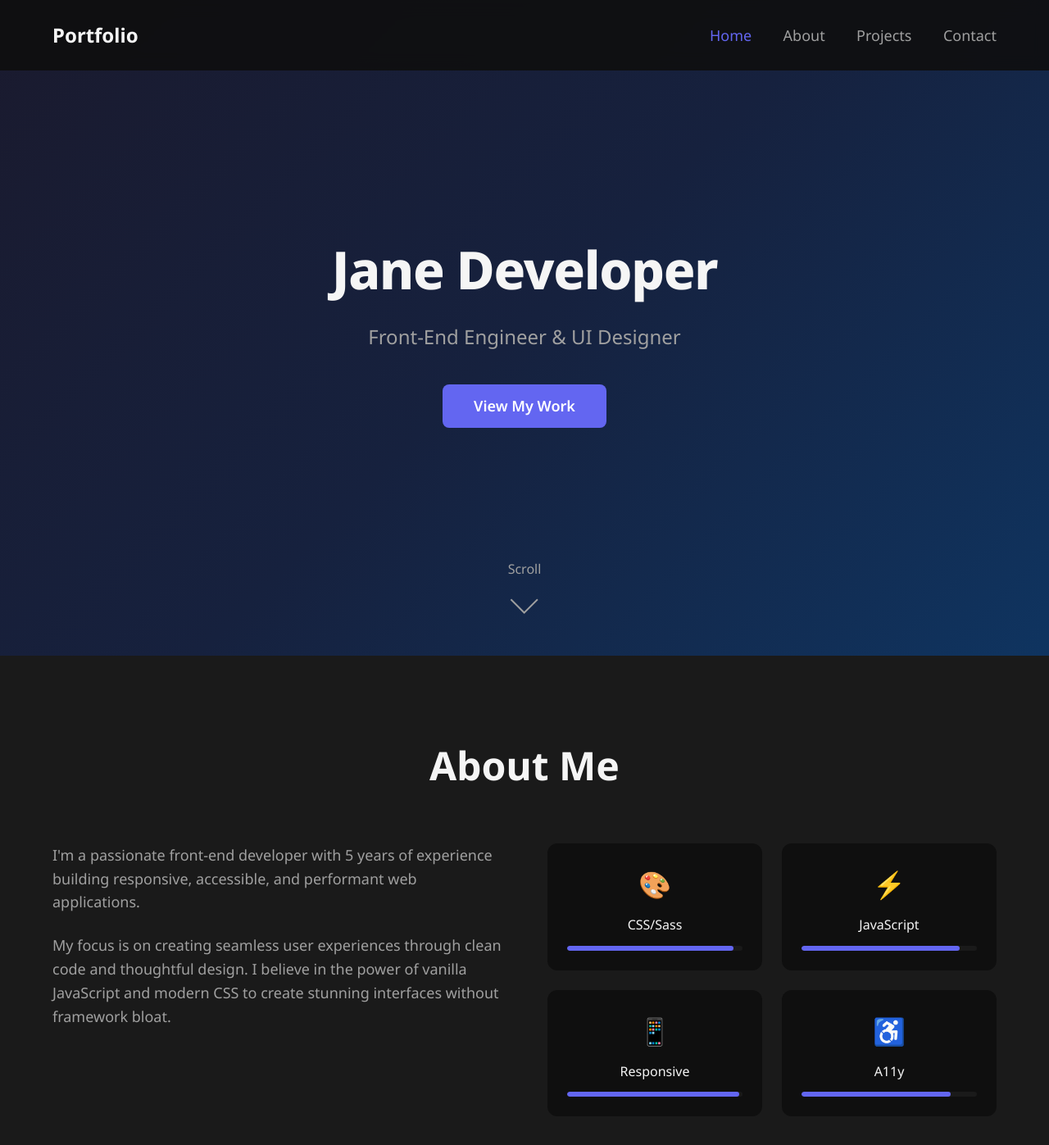
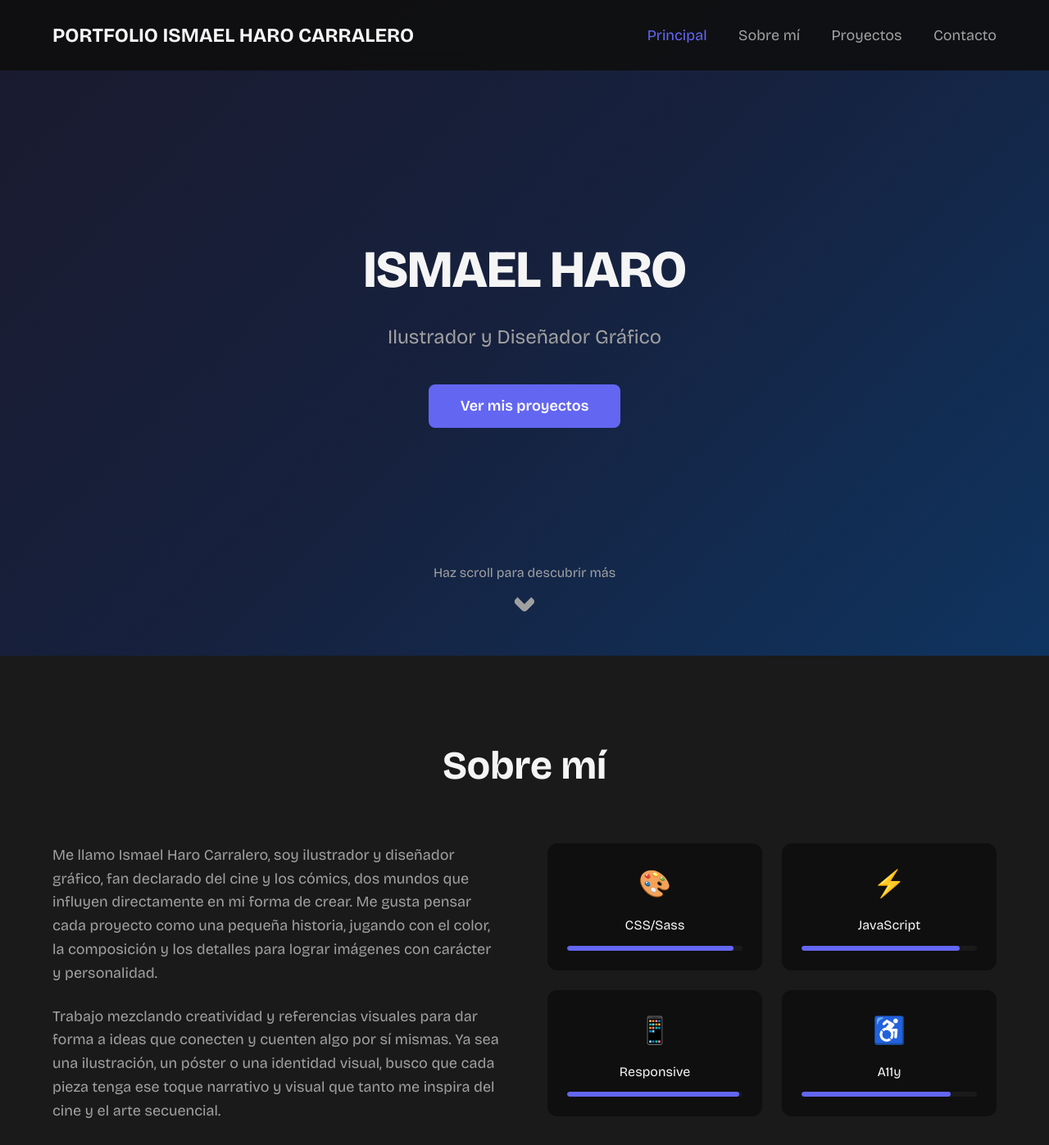
Before and after one commit to Leamsi2610/Portfolio-Ismael-Haro-Carralero, a plain HTML site: page index.html in a window 1280 px wide. Shown: the top 1397 px of the page at 82% size. Drawn offline with nearby package versions, Linux system fonts and the light colour scheme.

Commit message:
Avance Proyecto 1

```diff
--- a/assets/css/layout.css
+++ b/assets/css/layout.css
@@ -112,7 +112,7 @@
  */
 @supports not (animation-timeline: scroll()) {
   .parallax-bg {
-		background-attachment: fixed;  /* Classic parallax technique */
+    background-attachment: fixed; /* Classic parallax technique */
   }
 }
 
@@ -150,22 +150,10 @@
 }
 
 .scroll-arrow {
-	width: 24px;
-	height: 24px;
-	border-right: 2px solid currentColor;
-	border-bottom: 2px solid currentColor;
+  width: 20px;
+  height: 20px;
+  border-right: 8px solid currentColor;
+  border-bottom: 8px solid currentColor;
   transform: rotate(45deg);
-	animation: bounce 2s infinite;
+  border-radius: 5px;
 }
-
-@keyframes bounce {
-	0%, 20%, 50%, 80%, 100% {
-		transform: rotate(45deg) translateY(0);
-	}
-	40% {
-		transform: rotate(45deg) translateY(10px);
-	}
-	60% {
-		transform: rotate(45deg) translateY(5px);
-	}
-}
--- a/assets/css/navigation.css
+++ b/assets/css/navigation.css
@@ -16,7 +16,7 @@
   display: flex;
   justify-content: space-between;
   align-items: center;
-	width: min(90%, 1200px);
+  width: min(90%, 1500px);
   margin-inline: auto;
 }
 
--- a/assets/css/theme.css
+++ b/assets/css/theme.css
@@ -52,14 +52,26 @@
 	 * Scale ratio: ~1.125 (Major Second) — subtle but professional
 	 * Each step is roughly 12.5% larger than the previous
 	 */
-	--text-xs: clamp(0.75rem, 0.7rem + 0.25vw, 0.875rem);    /* 12px → 14px */
-	--text-sm: clamp(0.875rem, 0.8rem + 0.375vw, 1rem);      /* 14px → 16px */
-	--text-base: clamp(1rem, 0.9rem + 0.5vw, 1.125rem);      /* 16px → 18px (body text) */
-	--text-lg: clamp(1.125rem, 1rem + 0.625vw, 1.25rem);     /* 18px → 20px */
-	--text-xl: clamp(1.25rem, 1.1rem + 0.75vw, 1.5rem);      /* 20px → 24px */
-	--text-2xl: clamp(1.5rem, 1.25rem + 1.25vw, 2rem);       /* 24px → 32px */
-	--text-3xl: clamp(2rem, 1.5rem + 2.5vw, 3rem);           /* 32px → 48px (section titles) */
-	--text-4xl: clamp(2.5rem, 1.75rem + 3.75vw, 4rem);       /* 40px → 64px (hero headline) */
+  --text-xs: clamp(0.75rem, 0.7rem + 0.25vw, 0.875rem); /* 12px → 14px */
+  --text-sm: clamp(0.875rem, 0.8rem + 0.375vw, 1rem); /* 14px → 16px */
+  --text-base: clamp(
+    1rem,
+    0.9rem + 0.5vw,
+    1.125rem
+  ); /* 16px → 18px (body text) */
+  --text-lg: clamp(1.125rem, 1rem + 0.625vw, 1.25rem); /* 18px → 20px */
+  --text-xl: clamp(1.25rem, 1.1rem + 0.75vw, 1.5rem); /* 20px → 24px */
+  --text-2xl: clamp(1.5rem, 1.25rem + 1.25vw, 2rem); /* 24px → 32px */
+  --text-3xl: clamp(
+    2rem,
+    1.5rem + 2.5vw,
+    3rem
+  ); /* 32px → 48px (section titles) */
+  --text-4xl: clamp(
+    2.5rem,
+    1.75rem + 3.75vw,
+    4rem
+  ); /* 40px → 64px (hero headline) */
 
   /*
 	 * FONT FAMILY TOKENS
@@ -67,9 +79,9 @@
 	 * value when referencing the token to remain resilient in older setups.
 	 */
   /* ===== TYPOGRAPHY ===== */
-    --font-sans: 'Noto Sans', sans-serif;
-    --font-serif: 'Garamond', serif;
-    --font-mono: 'Ubuntu Mono', monospace;
+  --font-sans: "Bricolage Grotesque", sans-serif;
+  --font-sans-2:
+  --font-mono: "Ubuntu Mono", monospace;
 
   /*
 	 * FLUID SPACING SCALE
@@ -79,12 +91,16 @@
 	 *
 	 * Use these for margins, paddings, and gaps — NOT for widths!
 	 */
-	--space-xs: clamp(0.25rem, 0.2rem + 0.25vw, 0.5rem);     /* 4px → 8px */
-	--space-sm: clamp(0.5rem, 0.4rem + 0.5vw, 0.75rem);      /* 8px → 12px */
-	--space-md: clamp(1rem, 0.8rem + 1vw, 1.5rem);           /* 16px → 24px */
-	--space-lg: clamp(1.5rem, 1.2rem + 1.5vw, 2.5rem);       /* 24px → 40px */
-	--space-xl: clamp(2rem, 1.5rem + 2.5vw, 4rem);           /* 32px → 64px */
-	--space-2xl: clamp(3rem, 2rem + 5vw, 6rem);              /* 48px → 96px (section padding) */
+  --space-xs: clamp(0.25rem, 0.2rem + 0.25vw, 0.5rem); /* 4px → 8px */
+  --space-sm: clamp(0.5rem, 0.4rem + 0.5vw, 0.75rem); /* 8px → 12px */
+  --space-md: clamp(1rem, 0.8rem + 1vw, 1.5rem); /* 16px → 24px */
+  --space-lg: clamp(1.5rem, 1.2rem + 1.5vw, 2.5rem); /* 24px → 40px */
+  --space-xl: clamp(2rem, 1.5rem + 2.5vw, 4rem); /* 32px → 64px */
+  --space-2xl: clamp(
+    3rem,
+    2rem + 5vw,
+    6rem
+  ); /* 48px → 96px (section padding) */
 
   /*
 	 * COLOR PALETTE
@@ -92,12 +108,12 @@
 	 * Dark theme with indigo accent. Limited palette = cohesive design.
 	 * Semantic naming (bg, text, accent) makes colors self-documenting.
 	 */
-	--color-bg: #0f0f0f;              /* Near-black background */
-	--color-bg-alt: #1a1a1a;          /* Slightly lighter for depth/sections */
-	--color-text: #f5f5f5;            /* Off-white for readability (not pure white) */
-	--color-text-muted: #a0a0a0;      /* Subdued text for secondary content */
-	--color-accent: #6366f1;          /* Indigo — primary brand color */
-	--color-accent-hover: #818cf8;    /* Lighter indigo for hover states */
+  --color-bg: #0f0f0f; /* Near-black background */
+  --color-bg-alt: #1a1a1a; /* Slightly lighter for depth/sections */
+  --color-text: #f5f5f5; /* Off-white for readability (not pure white) */
+  --color-text-muted: #a0a0a0; /* Subdued text for secondary content */
+  --color-accent: #6366f1; /* Indigo — primary brand color */
+  --color-accent-hover: #818cf8; /* Lighter indigo for hover states */
 
   /*
 	 * ANIMATION TOKENS
@@ -109,6 +125,6 @@
 	 * - Fast start (0.22, 1)
 	 * - Smooth deceleration (0.36, 1)
 	 */
-	--ease-out: cubic-bezier(0.22, 1, 0.36, 1);  /* "Power2.out" equivalent */
-	--duration-normal: 0.6s;                      /* Default animation duration */
+  --ease-out: cubic-bezier(0.22, 1, 0.36, 1); /* "Power2.out" equivalent */
+  --duration-normal: 0.6s; /* Default animation duration */
 }
--- a/index.html
+++ b/index.html
@@ -1,13 +1,14 @@
 <!DOCTYPE html>
 <html lang="en">
   <head>
-    <meta charset="UTF-8">
-    <meta name="viewport" content="width=device-width, initial-scale=1.0">
+    <meta charset="UTF-8" />
+    <meta name="viewport" content="width=device-width, initial-scale=1.0" />
     <title>Document</title>
-    <link href="https://fonts.googleapis.com/css2?family=Noto+Sans:ital,wght@0,100..900;1,100..900&display=swap" rel="stylesheet">
-    <link href="https://fonts.googleapis.com/css2?family=EB+Garamond:ital,wght@0,400..800;1,400..800&display=swap" rel="stylesheet">
-    <link href="https://fonts.googleapis.com/css2?family=Ubuntu+Mono:ital,wght@0,400;0,700;1,400;1,700&display=swap" rel="stylesheet">
-    <link rel="stylesheet" href="./assets/css/index.css">
+    <link
+      href="https://fonts.googleapis.com/css2?family=Bricolage+Grotesque:opsz,wght@12..96,200..800&display=swap"
+      rel="stylesheet"
+    />
+    <link rel="stylesheet" href="./assets/css/index.css" />
     <script src="./assets/js/main.js" defer></script>
   </head>
   <body>
@@ -17,12 +18,12 @@
     <!-- Navigation -->
     <nav class="nav">
       <div class="nav-container">
-			<a href="#" class="nav-logo">Portfolio</a>
+        <a href="#" class="nav-logo">PORTFOLIO ISMAEL HARO CARRALERO</a>
         <ul class="nav-links">
-				<li><a href="#hero">Home</a></li>
-				<li><a href="#about">About</a></li>
-				<li><a href="#projects">Projects</a></li>
-				<li><a href="#contact">Contact</a></li>
+          <li><a href="#hero">Principal</a></li>
+          <li><a href="#about">Sobre mí</a></li>
+          <li><a href="#projects">Proyectos</a></li>
+          <li><a href="#contact">Contacto</a></li>
         </ul>
       </div>
     </nav>
@@ -32,12 +33,16 @@
       <section id="hero" class="hero">
         <div class="hero-bg parallax-bg"></div>
         <div class="hero-content">
-				<h1 class="hero-title animate-on-scroll">Jane Developer</h1>
-				<p class="hero-subtitle animate-on-scroll">Front-End Engineer & UI Designer</p>
-				<a href="#projects" class="btn animate-on-scroll">View My Work</a>
+          <h1 class="hero-title animate-on-scroll">ISMAEL HARO</h1>
+          <p class="hero-subtitle animate-on-scroll">
+            Ilustrador y Diseñador Gráfico
+          </p>
+          <a href="#projects" class="btn animate-on-scroll"
+            >Ver mis proyectos</a
+          >
         </div>
         <div class="scroll-indicator">
-				<span>Scroll</span>
+          <span> Haz scroll para descubrir más</span>
           <div class="scroll-arrow"></div>
         </div>
       </section>
@@ -45,39 +50,53 @@
       <!-- About Section -->
       <section id="about" class="section about">
         <div class="container">
-				<h2 class="section-title animate-on-scroll">About Me</h2>
+          <h2 class="section-title animate-on-scroll">Sobre mí</h2>
           <div class="about-grid">
             <div class="about-text animate-on-scroll">
               <p>
-							I'm a passionate front-end developer with 5 years of experience
-							building responsive, accessible, and performant web applications.
+                Me llamo Ismael Haro Carralero, soy ilustrador y diseñador
+                gráfico, fan declarado del cine y los cómics, dos mundos que
+                influyen directamente en mi forma de crear. Me gusta pensar cada
+                proyecto como una pequeña historia, jugando con el color, la
+                composición y los detalles para lograr imágenes con carácter y
+                personalidad.
               </p>
               <p>
-							My focus is on creating seamless user experiences through clean code
-							and thoughtful design. I believe in the power of vanilla JavaScript
-							and modern CSS to create stunning interfaces without framework bloat.
+                Trabajo mezclando creatividad y referencias visuales para dar
+                forma a ideas que conecten y cuenten algo por sí mismas. Ya sea
+                una ilustración, un póster o una identidad visual, busco que
+                cada pieza tenga ese toque narrativo y visual que tanto me
+                inspira del cine y el arte secuencial.
               </p>
             </div>
             <div class="skills-grid" data-reveal-stagger>
               <div class="skill-card">
                 <span class="skill-icon">🎨</span>
                 <h3>CSS/Sass</h3>
-							<div class="skill-bar"><div class="skill-fill" style="--fill: 95%"></div></div>
+                <div class="skill-bar">
+                  <div class="skill-fill" style="--fill: 95%"></div>
+                </div>
               </div>
               <div class="skill-card">
                 <span class="skill-icon">⚡</span>
                 <h3>JavaScript</h3>
-							<div class="skill-bar"><div class="skill-fill" style="--fill: 90%"></div></div>
+                <div class="skill-bar">
+                  <div class="skill-fill" style="--fill: 90%"></div>
+                </div>
               </div>
               <div class="skill-card">
                 <span class="skill-icon">📱</span>
                 <h3>Responsive</h3>
-							<div class="skill-bar"><div class="skill-fill" style="--fill: 98%"></div></div>
+                <div class="skill-bar">
+                  <div class="skill-fill" style="--fill: 98%"></div>
+                </div>
               </div>
               <div class="skill-card">
                 <span class="skill-icon">♿</span>
                 <h3>A11y</h3>
-							<div class="skill-bar"><div class="skill-fill" style="--fill: 85%"></div></div>
+                <div class="skill-bar">
+                  <div class="skill-fill" style="--fill: 85%"></div>
+                </div>
               </div>
             </div>
           </div>
@@ -87,15 +106,22 @@
       <!-- Projects Section -->
       <section id="projects" class="section projects">
         <div class="container">
-				<h2 class="section-title animate-on-scroll">Featured Projects</h2>
+          <h2 class="section-title animate-on-scroll">Proyectos</h2>
           <div class="projects-grid" data-reveal-stagger>
             <article class="project-card">
               <div class="project-image">
-							<img src="https://picsum.photos/400/300?random=1" alt="E-commerce Platform" loading="lazy" />
+                <img
+                  src="https://picsum.photos/400/300?random=1"
+                  alt="E-commerce Platform"
+                  loading="lazy"
+                />
               </div>
               <div class="project-content">
                 <h3>E-commerce Platform</h3>
-							<p>A fully responsive online store with cart functionality and payment integration.</p>
+                <p>
+                  A fully responsive online store with cart functionality and
+                  payment integration.
+                </p>
                 <div class="project-tags">
                   <span>HTML</span><span>CSS</span><span>JS</span>
                 </div>
@@ -103,11 +129,17 @@
             </article>
             <article class="project-card">
               <div class="project-image">
-							<img src="https://picsum.photos/400/300?random=2" alt="Dashboard UI" loading="lazy" />
+                <img
+                  src="https://picsum.photos/400/300?random=2"
+                  alt="Dashboard UI"
+                  loading="lazy"
+                />
               </div>
               <div class="project-content">
                 <h3>Analytics Dashboard</h3>
-							<p>Real-time data visualization dashboard with dark mode support.</p>
+                <p>
+                  Real-time data visualization dashboard with dark mode support.
+                </p>
                 <div class="project-tags">
                   <span>CSS Grid</span><span>Charts</span><span>API</span>
                 </div>
@@ -115,7 +147,11 @@
             </article>
             <article class="project-card">
               <div class="project-image">
-							<img src="https://picsum.photos/400/300?random=3" alt="Mobile App Landing" loading="lazy" />
+                <img
+                  src="https://picsum.photos/400/300?random=3"
+                  alt="Mobile App Landing"
+                  loading="lazy"
+                />
               </div>
               <div class="project-content">
                 <h3>App Landing Page</h3>
@@ -132,10 +168,14 @@
       <!-- Contact Section -->
       <section id="contact" class="section contact">
         <div class="container">
-				<h2 class="section-title animate-on-scroll">Get In Touch</h2>
+          <h2 class="section-title animate-on-scroll">Contacto</h2>
           <div class="contact-content animate-on-scroll">
-					<p>Interested in working together? Let's talk about your project.</p>
-					<a href="mailto:hello@example.com" class="btn btn-primary">Say Hello</a>
+            <p>
+              Interested in working together? Let's talk about your project.
+            </p>
+            <a href="mailto:hello@example.com" class="btn btn-primary"
+              >Say Hello</a
+            >
             <div class="social-links">
               <a href="#" aria-label="GitHub">GitHub</a>
               <a href="#" aria-label="LinkedIn">LinkedIn</a>
```
Lines whose indentation alone changed are shown as unchanged.
